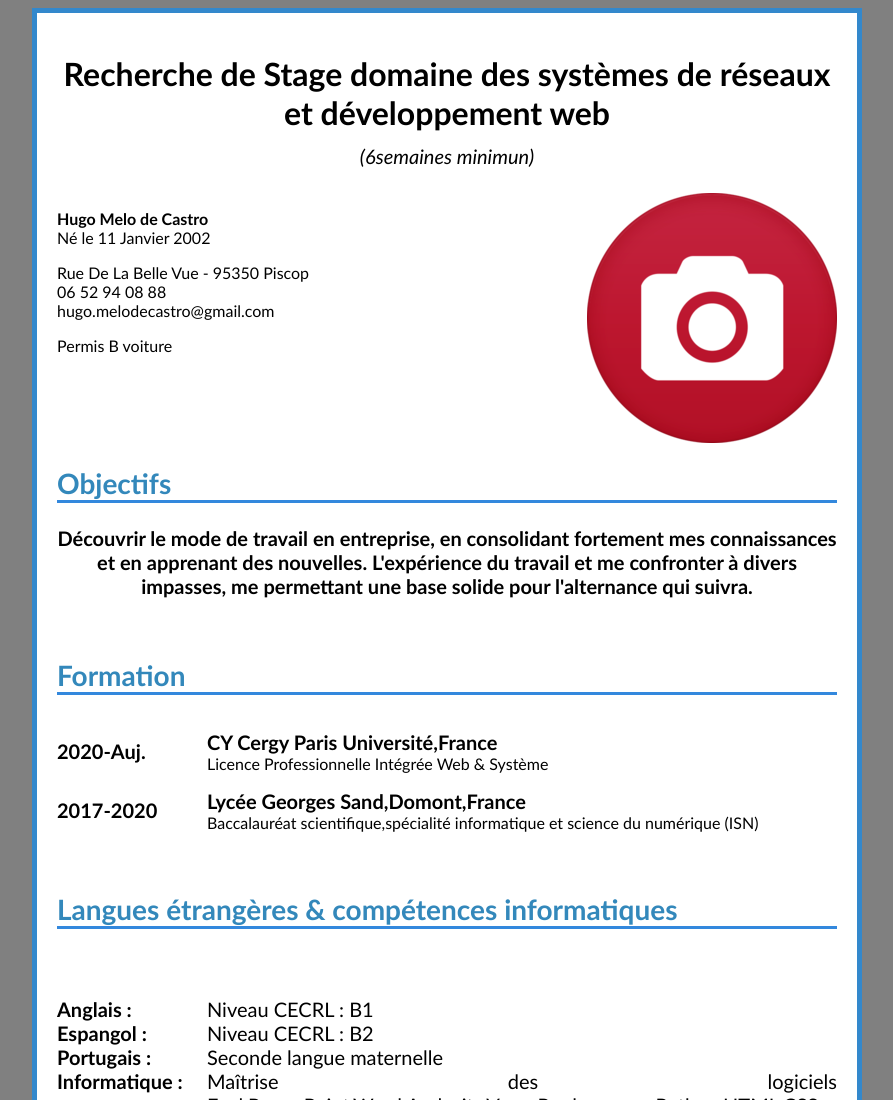
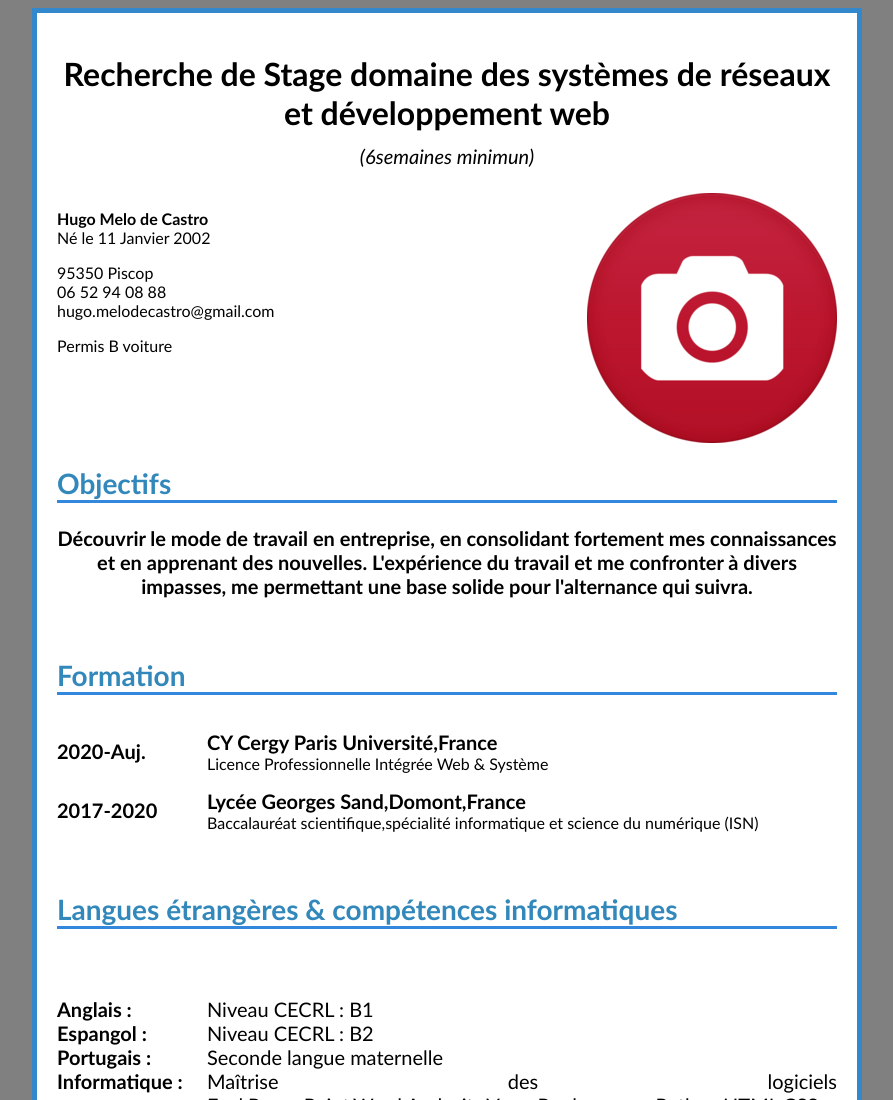
Before and after one commit to Hhugomelo/Hhugomelo.io, a plain HTML site: page index.html in a window 1280 px wide. Shown: the top 1100 px of the page, without its empty margins (193-1086 px from the left). Drawn offline with Linux system fonts and the light colour scheme.

Commit message:
Update index.html

```diff
--- a/index.html
+++ b/index.html
@@ -16,7 +16,7 @@
 				<div class = "info">
 					<p><strong>Hugo Melo de Castro</strong><br>
 					Né le 11 Janvier 2002</p>
-					<p>Rue De La Belle Vue - 95350 Piscop<br>
+					<p>95350 Piscop<br>
 					 06 52 94 08 88<br>
 					 hugo.melodecastro@gmail.com</p>
 					<p>Permis B voiture</p>
```
